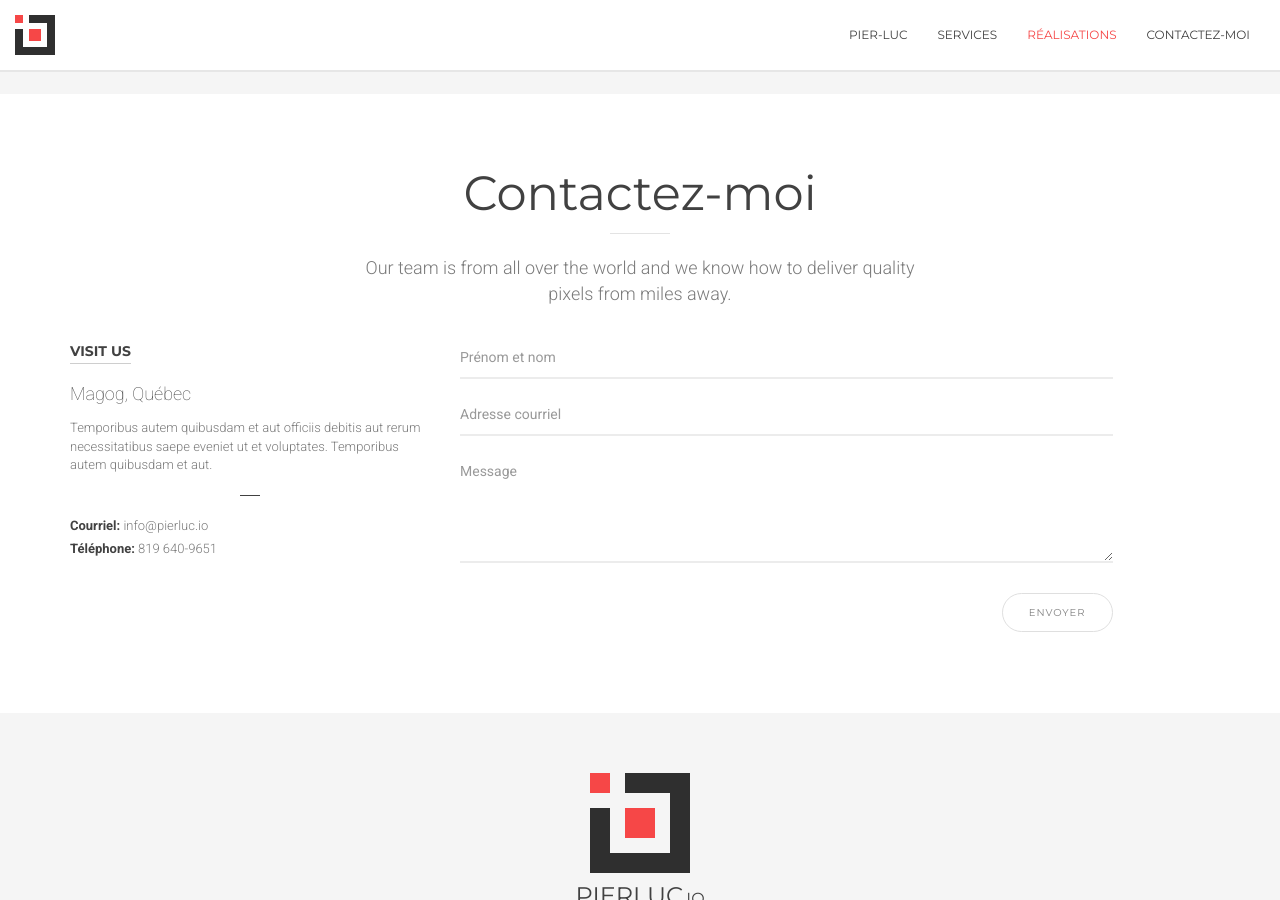
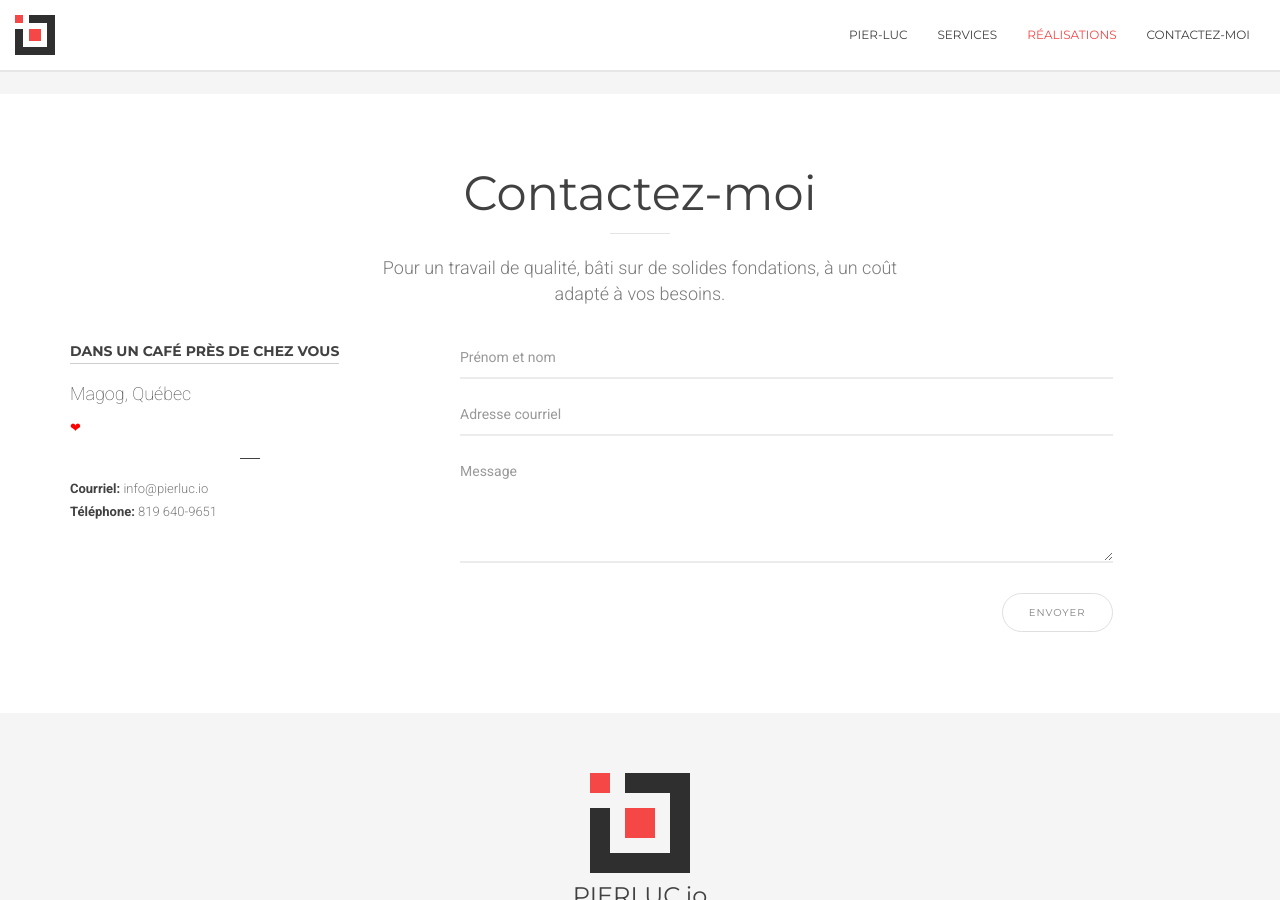
Before and after one commit to Zertz/pierluc.io, a Jekyll site: the page built from index.html, in a window 1280 px wide and 900 px high, scrolled down 1982 px. Built offline with Jekyll 4.4.1, drawn with Linux system fonts in a browser that asks for light colours; nearby versions of some CDN libraries.

Commit message:
Update contact

```diff
--- a/_includes/contact.html
+++ b/_includes/contact.html
@@ -4,14 +4,14 @@
       <div class="col-sm-10 col-sm-offset-1 col-md-8 col-md-offset-2 col-lg-6 col-lg-offset-3 section-title text-center">
         <h2>Contactez-moi</h2>
         <span class="section-divider mb15"></span>
-        <p class="no-margin scaleReveal">Our team is from all over the world and we know how to deliver quality pixels from miles away.</p>
+        <p class="no-margin scaleReveal">Pour un travail de qualité, bâti sur de solides fondations, à un coût adapté à vos besoins.</p>
       </div>
     </div>
     <div class="row">
       <div class="col-sm-5 col-lg-4">
-        <h5 class="heading-1 mb20">Visit Us</h5>
+        <h5 class="heading-1 mb20">Dans un café près de chez vous</h5>
         <h4 class="mb15">Magog, Québec</h4>
-        <p class="no-margin text-xs-small">Temporibus autem quibusdam et aut officiis debitis aut rerum necessitatibus saepe eveniet ut et voluptates. Temporibus autem quibusdam et aut.</p>
+        <p class="no-margin text-xs-small" style="color:red;">❤</p>
         <hr class="mini-hr">
         <p class="text-xs-small mb5"><strong class="text-switch">Courriel:</strong> info@pierluc.io</p>
         <p class="text-xs-small mb5"><strong class="text-switch">Téléphone:</strong> 819 640-9651</p>
--- a/_sass/_style.scss
+++ b/_sass/_style.scss
@@ -1898,7 +1898,7 @@ span.portfolio-hover a {
 }
 
 .theme-title-smaller {
-    font-size: 16px;
+    text-transform: lowercase;
 }
 
 footer hr {
```
